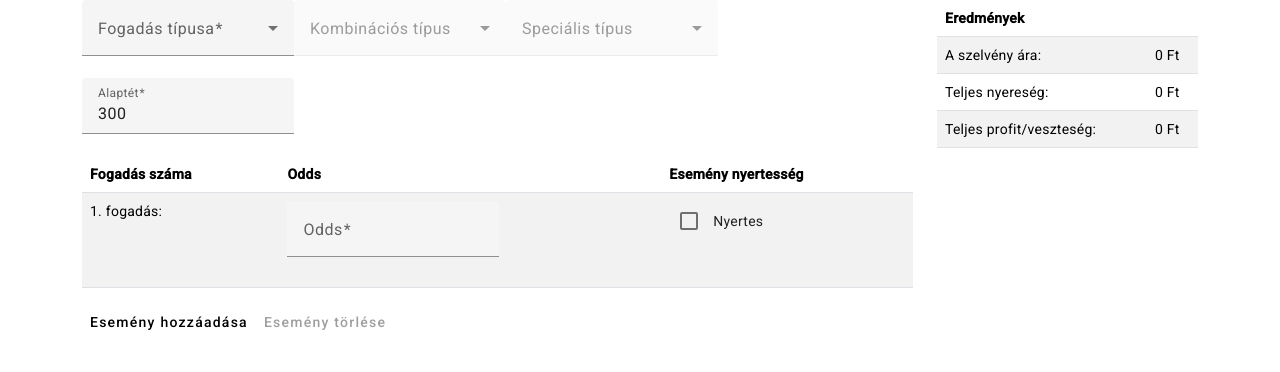
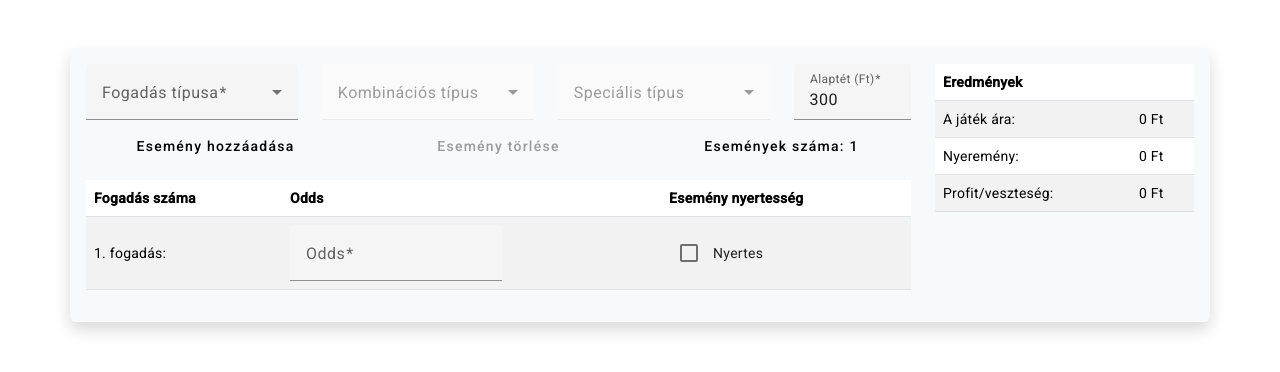
Before and after one commit to Medvetojas/TippmixKalkulator, an Angular app: page / in a window 1280 px wide. Shown: the top 372 px of the page. Built offline with nearby package versions, Linux system fonts and the light colour scheme.

Commit message:
little bit of boost

```diff
--- a/src/app/app.component.html
+++ b/src/app/app.component.html
@@ -1 +1,2 @@
 <betting-slip-calculator></betting-slip-calculator>
+<!-- <footer></footer> -->
--- a/src/app/app.module.ts
+++ b/src/app/app.module.ts
@@ -1,10 +1,11 @@
 import { NgModule } from '@angular/core';
 import { BrowserModule } from '@angular/platform-browser';
-
 import { AppRoutingModule } from './app-routing.module';
 import { AppComponent } from './app.component';
 import { provideAnimationsAsync } from '@angular/platform-browser/animations/async';
 import { BettingSlipCalculatorComponent } from './betting-slip-calculator/betting-slip-calculator.component';
+import { MAT_FORM_FIELD_DEFAULT_OPTIONS } from '@angular/material/form-field';
+import { FooterComponent } from './footer/footer.component';
 
 @NgModule({
   declarations: [
@@ -13,10 +14,17 @@ import { BettingSlipCalculatorComponent } from './betting-slip-calculator/bettin
   imports: [
     BrowserModule,
     AppRoutingModule,
-    BettingSlipCalculatorComponent
+    BettingSlipCalculatorComponent,
+    FooterComponent
   ],
   providers: [
-    provideAnimationsAsync()
+    provideAnimationsAsync(),
+    {
+      provide: MAT_FORM_FIELD_DEFAULT_OPTIONS,
+      useValue: {
+        subscriptSizing: 'dynamic'
+      }
+    }
   ],
   bootstrap: [AppComponent]
 })
--- a/src/app/betting-slip-calculator/betting-slip-calculator.component.html
+++ b/src/app/betting-slip-calculator/betting-slip-calculator.component.html
@@ -1,9 +1,9 @@
-<div class="container">
+<div class="container mt-5 shadow p-3 mb-5 bg-body-tertiary rounded">
   <div class="row">
-    <div class="col-sm-9">
+    <div class="col-lg-9">
       <form [formGroup]="bettingSlipForm" (ngSubmit)="submitBettingSlip()">
-        <div>
-          <mat-form-field appearance="fill">
+        <div class="row">
+          <mat-form-field class="col-lg">
             <mat-label>Fogadás típusa</mat-label>
             <mat-select formControlName="betType">
               <mat-option value="Single">Egyes kötés ({{this.events.length}}x)</mat-option>
@@ -15,7 +15,7 @@
               <mat-error>Kérlek válassz egy fogadási formát.</mat-error>
             }
           </mat-form-field>
-          <mat-form-field>
+          <mat-form-field class="col-lg">
             <mat-label>Kombinációs típus</mat-label>
             <mat-select formControlName="combinationBetType">
               @for (i of arrayOfNumbers.slice(1, -1); track $index) {
@@ -23,7 +23,7 @@
               }
             </mat-select>
           </mat-form-field>
-          <mat-form-field>
+          <mat-form-field class="col-lg">
             <mat-label>Speciális típus</mat-label>
             <mat-select formControlName="specialBetType">
               <mat-optgroup [label]="'Egyes kötések nélkül'">
@@ -42,12 +42,24 @@
               </mat-optgroup>
             </mat-select>
           </mat-form-field>
-          <mat-form-field appearance="fill">
-            <mat-label>Alaptét</mat-label>
+          <mat-form-field class="col-lg-2">
+            <mat-label>Alaptét (Ft)</mat-label>
             <input matInput formControlName="stakePerBet" type="number">
           </mat-form-field>
         </div>
-      <table class="table table-striped">
+        <div class="row mt-2 text-center">
+          <div class="col-sm-4">
+            <button mat-button type="button" (click)="addEvent()">Esemény hozzáadása</button>
+
+          </div>
+          <div class="col-sm-4">
+            <button mat-button type="button" [disabled]="events.length === 1" (click)="removeEvent()">Esemény törlése</button>
+          </div>
+          <div class="col-sm-4">
+            <button mat-button type="button">Események száma: {{events.length}}</button>
+          </div>
+        </div>
+      <table class="table table-striped mt-3">
         <thead>
           <tr>
             <th>
@@ -64,10 +76,10 @@
         <tbody>
           <ng-container formArrayName="events">
             <tr *ngFor="let event of events.controls; let i=index" [formGroupName]="i">
-              <td>
+              <td class="align-middle">
                 {{i+1}}. fogadás:
               </td>
-              <td>
+              <td class="align-middle">
                 <mat-form-field appearance="fill">
                   <mat-label>Odds</mat-label>
                   <input matInput formControlName="odds" type="number">
@@ -76,18 +88,16 @@
                   }
                 </mat-form-field>
               </td>
-              <td>
+              <td class="align-middle">
                   <mat-checkbox formControlName="won">Nyertes</mat-checkbox>
               </td>
             </tr>
           </ng-container>
         </tbody>
       </table>
-        <button mat-button type="button" (click)="addEvent()">Esemény hozzáadása</button>
-        <button mat-button type="button" [disabled]="events.length === 1" (click)="removeEvent()">Esemény törlése</button>
       </form>
     </div>
-    <div class="col-sm-3">
+    <div class="col-lg-3">
       <table class="table table-striped">
         <thead>
           <tr>
@@ -97,7 +107,7 @@
         <tbody>
           <tr>
             <td>
-              A szelvény ára:
+              A játék ára:
             </td>
             <td>
               {{totalValueOfBetSlip | number: '1.0-0'}} Ft
@@ -105,7 +115,7 @@
           </tr>
           <tr>
             <td>
-              Teljes nyereség:
+              Nyeremény:
             </td>
             <td>
               {{totalWinnings | number: '1.0-0'}} Ft
@@ -113,7 +123,7 @@
           </tr>
           <tr>
             <td>
-              Teljes profit/veszteség:
+              Profit/veszteség:
             </td>
             <td>
               {{totalProfit | number: '1.0-0'}} Ft
--- a/src/app/betting-slip-calculator/betting-slip-calculator.component.scss
+++ b/src/app/betting-slip-calculator/betting-slip-calculator.component.scss
@@ -0,0 +1,6 @@
+.mat-form-field-infix {
+    top: 0em !important;
+ }
+ .mat-form-field-suffix {
+    top: 0em !important;
+ }
--- /dev/null
+++ b/src/app/footer/footer.component.html
@@ -0,0 +1,5 @@
+<footer class="d-flex flex-wrap justify-content-between align-items-center py-3 my-4 border-top">
+    <p class="col-md-4 mb-0 text-body-secondary">
+        <a href="https://github.com/Medvetojas">© Medvetojás</a>
+    </p>
+</footer>
```
Also changed, not shown: src/app/footer/footer.component.ts (added, +12 -0 lines), src/app/footer/footer.component.scss (added).
